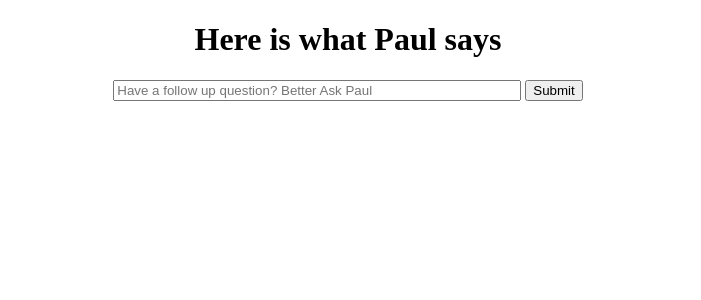
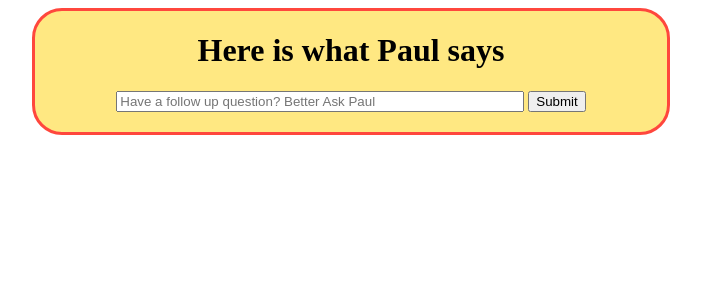
Before and after one commit to AmbarC27/Berkeley_Hackathon, a Flask app: template templates/result.html in a window 1280 px wide. Shown: the top 300 px of the page, without its empty margins (292-993 px from the left). Run offline with Flask 3, Linux system fonts and the light colour scheme; the template is opened without the code that fills it, so the values that code supplies are empty.

Commit message:
Frontend has the theme colors now

```diff
--- a/pdf_reader.py
+++ b/pdf_reader.py
@@ -76,7 +76,7 @@ def process(query):
 
     # create embeddings
     # Replace with your actual OpenAI key
-    openai_api_key = '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'
+    openai_api_key = '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'
     embeddings = OpenAIEmbeddings(openai_api_key=openai_api_key)
     docsearch = FAISS.from_texts(text_chunks, embeddings)
 
--- a/templates/result.html
+++ b/templates/result.html
@@ -1,6 +1,7 @@
 <!DOCTYPE html>
 <html>
   <head>
+    <div style="border-style: solid; width: 50%; position: relative; left: 25%; padding-bottom: 20px; border-radius: 30px;background-color: #FFE882; border-color: #ff473d;">
     <title>Ask Paul a question!!!</title>
     <link rel="stylesheet" type="text/css" href="/static/style.css" />
   </head>
@@ -15,7 +16,7 @@
     </div>
 
     <!-- Display the result -->
-    <div style="width: 50%; position: relative; left: 25%">
+    <div>
       <p style="text-align: center">{{ result }}</p>
     </div>
 
@@ -28,5 +29,6 @@
       />
       <input type="submit" value="Submit" />
     </form>
+  </div>
   </body>
 </html>
```
